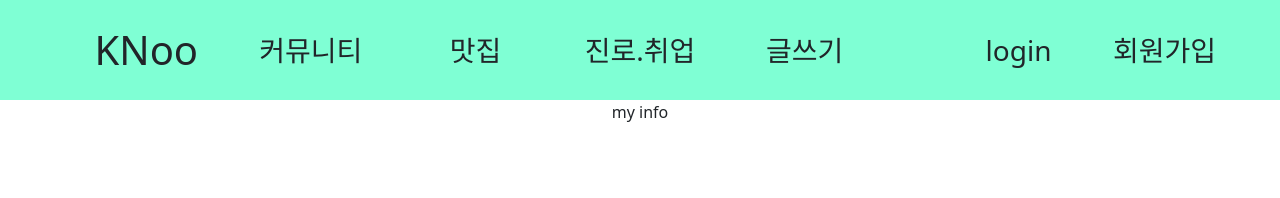
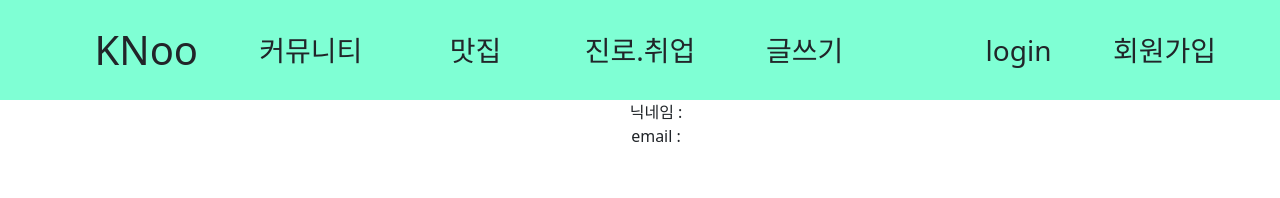
Before and after one commit to KNOO-Project/frontEnd, a React (Create React App) app: page /myInfo in a window 1280 px wide. Shown: the top 198 px of the page. Built offline with nearby package versions, Linux system fonts and the light colour scheme.

Commit message:
로그인 실패시 알림창 띄우기

```diff
--- a/src/App.js
+++ b/src/App.js
@@ -3,11 +3,11 @@ import 'bootstrap/dist/css/bootstrap.min.css';
 import { Routes, Route, useNavigate } from 'react-router-dom';
 import Community from './category/community';
 import Future from './category/future';
-import Login from './category/login';
+import Login from './category/login_out/login';
 import Membership from './category/membership';
 import Restaurant from './category/restaurant';
 import Writing from './category/writing';
-import MyInfo from './category/myInfo';
+import MyInfo from './category/login_out/myInfo';
 import { useState } from 'react';
 //import { useState } from 'react';
 import axios from 'axios';
@@ -17,6 +17,11 @@ function App() {
   let [onMouse, setOnMouse] = useState(false)
   let [isLogin, setIsLogin] = useState(false);
   let [token, setToken] = useState(null)
+  let [userInfo, setUserInfo] = useState({
+    name: '',
+    email: ''
+  })
+  //console.log(userInfo)
 
   return (
     <div className="App">
@@ -50,6 +55,7 @@ function App() {
           {isLogin ? <>
           <div className='text-right' onClick={() => {
             setIsLogin(false)
+            navigate('/')
           }} ><h3>Logout</h3></div>
           </> : <>
           <div className='text-right' onClick={()=>navigate('/login')}><h3>login</h3></div>
@@ -74,7 +80,13 @@ function App() {
             axios.get('/api/v1/users', {
               headers: {Authorization: token}
             })
-            .then(res => {console.log(res)})
+            .then(res => {
+              setUserInfo((userInfo) => ({
+                ...userInfo,
+                name: res.data.name,
+                email: res.data.email
+              }))
+            })
             .catch(console.log('err'))
             }} ><h4>내 정보</h4></div>
           </> : null}
@@ -117,7 +129,7 @@ function App() {
         <Route path='/글쓰기' element={<Writing />} />
         <Route path='/login' element={<Login setIsLogin={setIsLogin} setToken={setToken} />} />
         <Route path='/회원가입' element={<Membership />} />
-        <Route path='/myInfo' element={<MyInfo/> } />
+        <Route path='/myInfo' element={<MyInfo userInfo={userInfo} /> } />
       </Routes>
     </div>
   );
--- /dev/null
+++ b/src/category-css/login_out/myInfo.css
@@ -0,0 +1,3 @@
+.userInfo li {
+    list-style: none;
+}
--- a/src/category/login.js
+++ b/src/category/login_out/login.js
@@ -1,5 +1,5 @@
 import {Button} from 'react-bootstrap';
-import '../category-css/login.css';
+import '../../category-css/login_out/login.css'
 import { useState } from 'react';
 import { useNavigate } from 'react-router-dom';
 import axios from 'axios';
@@ -44,7 +44,8 @@ function Login({setIsLogin, setToken}){
                         } */
                         axios.post('/api/v1/auth/sign-in', data)
                         .then((res) => {
-                            if(res.data.includes('Bearer ')){
+                            //console.log(res)
+                            if(res.status === 200){
                                 let token = res.data;
                                 setCookie('token', `${token}`);
                                 setIsLogin(true)
@@ -53,9 +54,11 @@ function Login({setIsLogin, setToken}){
                                 console.log(token)
                             }
 
-                            console.log(res)
                         })
-                        .catch((res) => {console.log('err')})
+                        .catch((res) => {
+                            alert('아이디 또는 비밀번호가 올바르지 않습니다.')
+                        }
+                        )
                         }}>Login</Button>
                     <Button className='btn-id' variant="light"
                     onClick={() => {setSearchId((prev) => !prev);
--- /dev/null
+++ b/src/category/login_out/myInfo.js
@@ -0,0 +1,14 @@
+import '../../category-css/login_out/myInfo.css'
+
+function MyInfo({userInfo}) {
+    return(
+        <div className="userInfo">
+            <ul>
+                <li>닉네임 : {userInfo.name}</li>
+                <li>email : {userInfo.email}</li>
+            </ul>
+        </div>
+    )
+}
+
+export default MyInfo;
--- a/src/category/membership.js
+++ b/src/category/membership.js
@@ -69,11 +69,11 @@ function Membership(){
                         axios.post('/api/v1/auth/sign-up', data)
                         .then(res => {
                             if(res.data === '회원가입 인증 이메일이 전송되었습니다.'){
-                                alert('이메일 접속 후 url 클릭');
+                                alert('OutLook에서 학교이메일로 접속 후 url 클릭');
                             }
                             console.log(res.data)})
                         .catch(console.log('err'))
-                    }} >가입 완료</button>
+                    }} >가입</button>
                 </div>
             </form>
         </div>
--- a/src/category/myInfo.js
+++ /dev/null
@@ -1,7 +0,0 @@
-function MyInfo() {
-    return(
-        <div>my info</div>
-    )
-}
-
-export default MyInfo;
```
Also changed, not shown: src/category-css/login_out/login.css (renamed from src/category-css/login.css).
